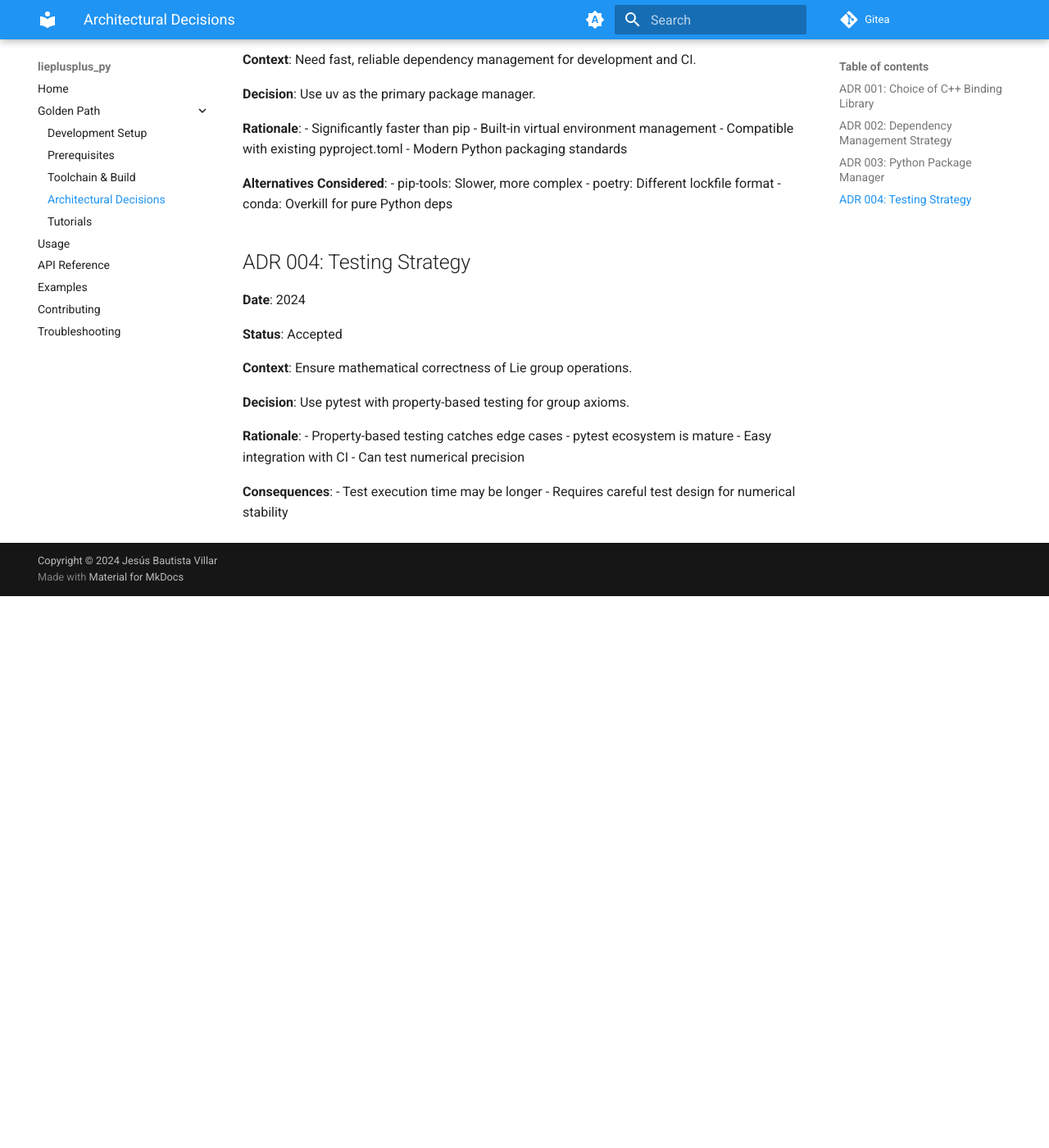
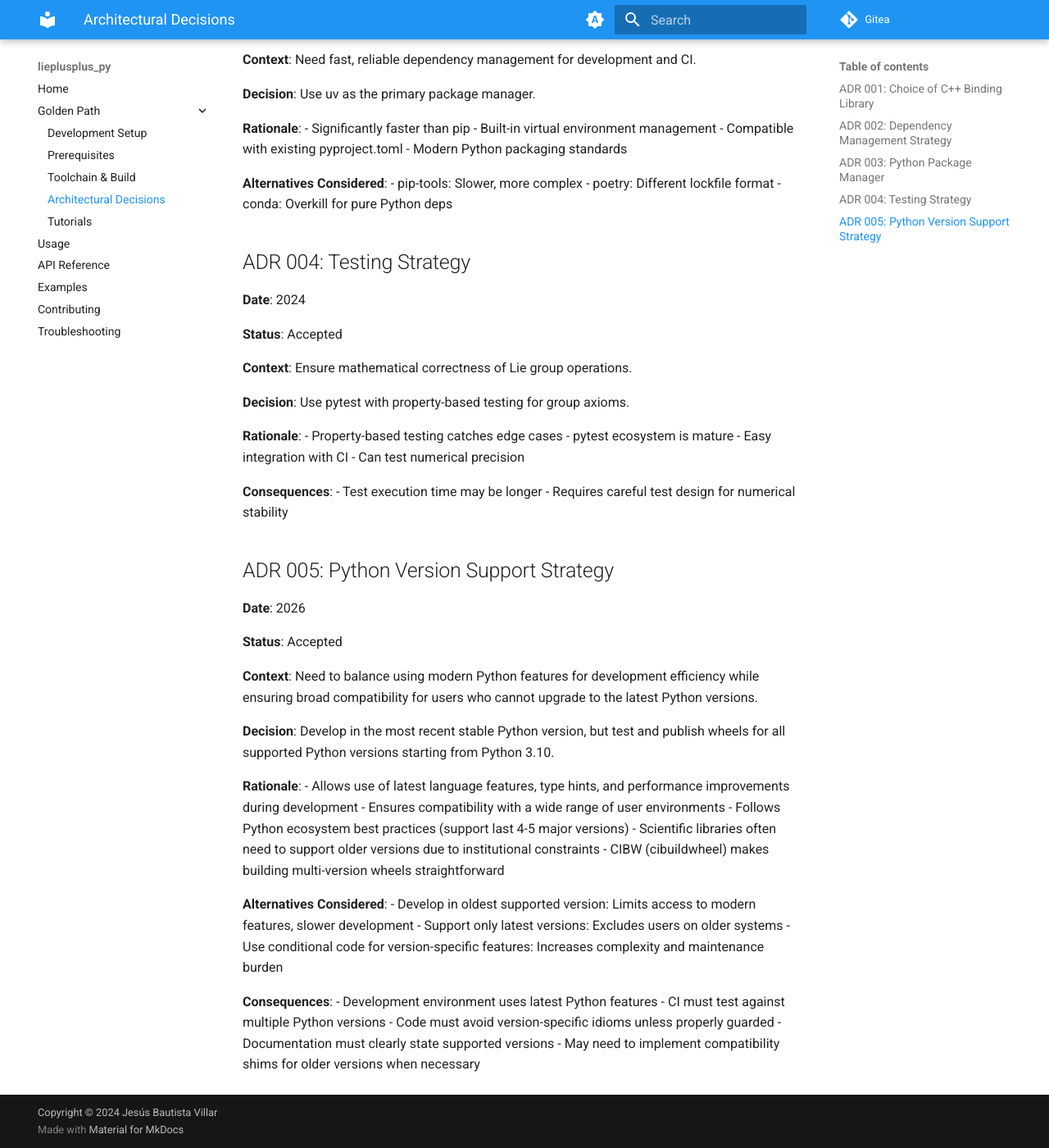
Before and after one commit to Swarm-Systems-Lab/lieplusplus_py, an MkDocs documentation site: the page built from docs/golden-path/adrs.md, in a window 1280 px wide and 1400 px high, scrolled down 1096 px. Shown: the whole window at 82% size. Built offline with MkDocs 1.6.1 and Material for MkDocs 9.7.7, drawn with Linux system fonts in a browser that asks for light colours; before the commit the page ends 1823 px from its top, so only the background shows below that.

```diff
--- a/docs/golden-path/adrs.md
+++ b/docs/golden-path/adrs.md
@@ -84,3 +84,33 @@ This document records key architectural decisions made during the development of
 **Consequences**:
 - Test execution time may be longer
 - Requires careful test design for numerical stability
+
+
+## ADR 005: Python Version Support Strategy
+
+**Date**: 2026
+
+**Status**: Accepted
+
+**Context**: Need to balance using modern Python features for development efficiency while ensuring broad compatibility for users who cannot upgrade to the latest Python versions.
+
+**Decision**: Develop in the most recent stable Python version, but test and publish wheels for all supported Python versions starting from Python 3.10.
+
+**Rationale**:
+- Allows use of latest language features, type hints, and performance improvements during development
+- Ensures compatibility with a wide range of user environments
+- Follows Python ecosystem best practices (support last 4-5 major versions)
+- Scientific libraries often need to support older versions due to institutional constraints
+- CIBW (cibuildwheel) makes building multi-version wheels straightforward
+
+**Alternatives Considered**:
+- Develop in oldest supported version: Limits access to modern features, slower development
+- Support only latest versions: Excludes users on older systems
+- Use conditional code for version-specific features: Increases complexity and maintenance burden
+
+**Consequences**:
+- Development environment uses latest Python features
+- CI must test against multiple Python versions
+- Code must avoid version-specific idioms unless properly guarded
+- Documentation must clearly state supported versions
+- May need to implement compatibility shims for older versions when necessary
--- a/pyproject.toml
+++ b/pyproject.toml
@@ -1,7 +1,7 @@
 [build-system]
 requires = [
     "scikit-build-core>=0.11.6",
-    "pybind11>=2.6.0",
+    "pybind11>=2.13.4",
     "ninja",
     "setuptools-scm>=8.0",
 ]
@@ -40,6 +40,9 @@ dev = [
     "pytest>=7.0",
     "pytest-cov>=4.0",
     "pybind11-stubgen>=0.16.0",
+    "cibuildwheel>=2.23.3",
+    "twine",
+    "build"
 ]
 docs = [
     "mkdocs>=1.5.0",
```
Also changed, not shown: 3 other files.
